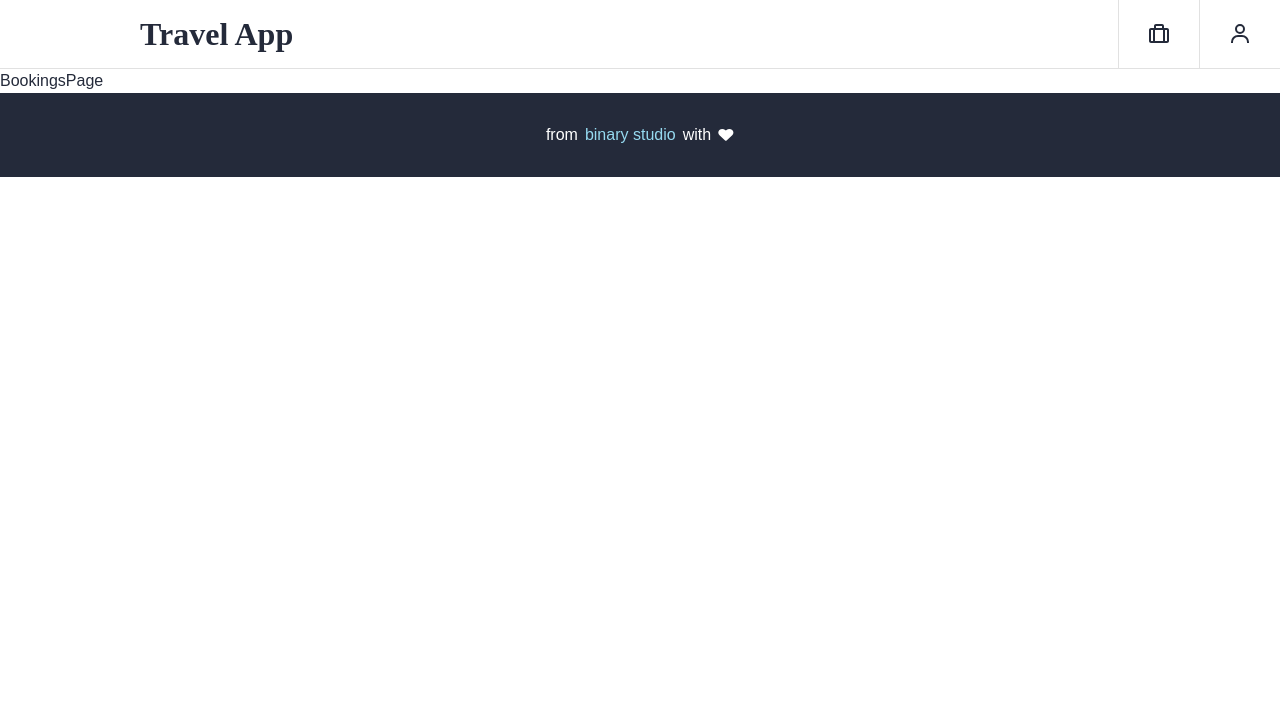
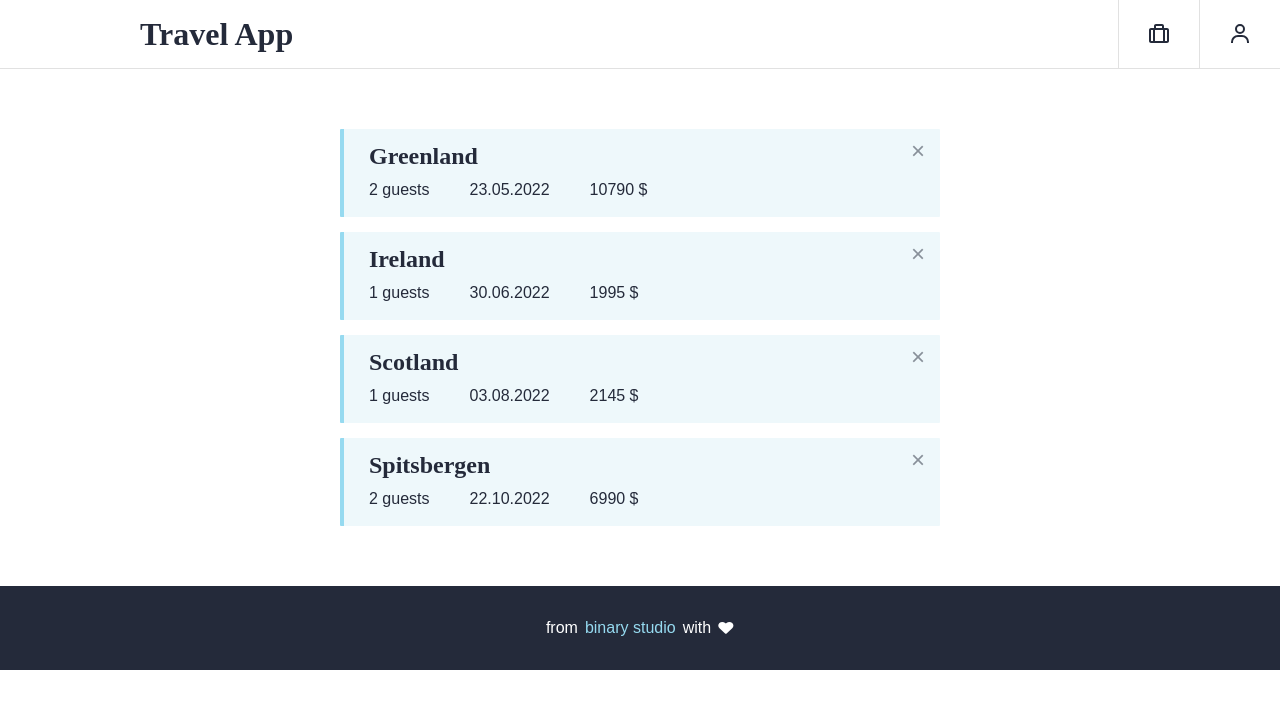
Before and after one commit to SlavaGrach/bsa-booking-app, a React (Create React App) app: page /bookings in a window 1280 px wide. Shown: the top 708 px of the page. Built offline with nearby package versions, Linux system fonts and the light colour scheme.

Commit message:
add bookings page

```diff
--- /dev/null
+++ b/src/components/Bookings/BookingCard/BookingCard.jsx
@@ -0,0 +1,24 @@
+import React from 'react'
+import { formateDate } from '../../../utils/convertDate'
+import {
+  BookingCancel,
+  BookingDate,
+  BookingGuest,
+  BookingTitle,
+  BookingTotalPrice,
+  Card,
+} from './BookingCard.styled'
+
+function BookingCard({ title, guests, date, totalPrice }) {
+  return (
+    <Card>
+      <BookingTitle>{title}</BookingTitle>
+      <BookingGuest>{guests} guests</BookingGuest>
+      <BookingDate> {formateDate(date)}</BookingDate>
+      <BookingTotalPrice>{totalPrice} $</BookingTotalPrice>
+      <BookingCancel>×</BookingCancel>
+    </Card>
+  )
+}
+
+export default BookingCard
--- /dev/null
+++ b/src/components/Bookings/BookingCard/BookingCard.styled.js
@@ -0,0 +1,43 @@
+import styled from '@emotion/styled'
+
+export const Main = styled.main``
+
+export const Card = styled.li`
+  position: relative;
+  display: flex;
+  flex-wrap: wrap;
+  gap: 10px 40px;
+  width: 100%;
+  padding: 15px 25px;
+  background-color: var(--color-blue-100);
+  border-left: 4px solid var(--color-blue-200);
+  border-radius: 1px;
+`
+export const BookingTitle = styled.h3`
+  width: 100%;
+  margin: 0;
+  font-weight: 600;
+  font-size: var(--font-size-400);
+  font-family: 'Playfair Display', serif;
+  line-height: 1;
+`
+export const BookingGuest = styled.span``
+
+export const BookingDate = styled.span``
+
+export const BookingTotalPrice = styled.span``
+
+export const BookingCancel = styled.button`
+  position: absolute;
+  top: 10px;
+  right: 15px;
+  padding: 0;
+  font-weight: 300;
+  font-size: var(--font-size-400);
+  line-height: 1;
+  background-color: transparent;
+  border: none;
+  outline: none;
+  cursor: pointer;
+  opacity: 0.5;
+`
--- /dev/null
+++ b/src/components/Bookings/BookingList/BookingList.jsx
@@ -0,0 +1,25 @@
+import React from 'react'
+import { bookings } from '../../../data/bookings'
+import BookingCard from '../BookingCard/BookingCard'
+import { List, Wrapper } from './BookingList.styled'
+
+const BookingList = () => {
+  return (
+    <Wrapper>
+      <List>
+        {bookings &&
+          bookings.map(({ id, trip, guests, date, totalPrice }) => (
+            <BookingCard
+              key={id}
+              guests={guests}
+              date={date}
+              title={trip.title}
+              totalPrice={totalPrice}
+            />
+          ))}
+      </List>
+    </Wrapper>
+  )
+}
+
+export default BookingList
--- /dev/null
+++ b/src/components/Bookings/BookingList/BookingList.styled.js
@@ -0,0 +1,17 @@
+import styled from '@emotion/styled'
+
+export const Wrapper = styled.main`
+  padding: 60px 20px;
+`
+
+export const List = styled.ul`
+  display: flex;
+  flex-direction: column;
+  align-items: center;
+  gap: 15px;
+  width: 100%;
+  max-width: 600px;
+  margin: 0 auto;
+  padding: 0;
+  list-style: none;
+`
--- a/src/components/index.js
+++ b/src/components/index.js
@@ -5,6 +5,8 @@ import SearchForm from './SearchForm/SearchForm'
 import TripList from './Trips/TripList/TripList'
 import TripCard from './Trips/TripCard/TripCard'
 import TripDetail from './Trips/TripDetail/TripDetail'
+import BookingsList from './Bookings/BookingList/BookingList'
+import BookingCard from './Bookings/BookingCard/BookingCard'
 
 export {
   AppBar,
@@ -14,4 +16,6 @@ export {
   TripList,
   TripCard,
   TripDetail,
+  BookingsList,
+  BookingCard,
 }
--- a/src/pages/BookingsPage.js
+++ b/src/pages/BookingsPage.js
@@ -1,7 +1,8 @@
 import React from 'react'
+import { BookingsList } from '../components'
 
 const BookingsPage = () => {
-  return <div>BookingsPage</div>
+  return <BookingsList />
 }
 
 export default BookingsPage
--- /dev/null
+++ b/src/utils/convertDate.js
@@ -0,0 +1,13 @@
+export const formateDate = (inputDate) => {
+  const date = new Date(inputDate)
+
+  let day = date.getDate()
+  if (day < 10) day = '0' + day
+
+  let month = date.getMonth()
+  if (month < 10) month = '0' + month
+
+  let year = date.getFullYear()
+
+  return day + '.' + month + '.' + year
+}
```
